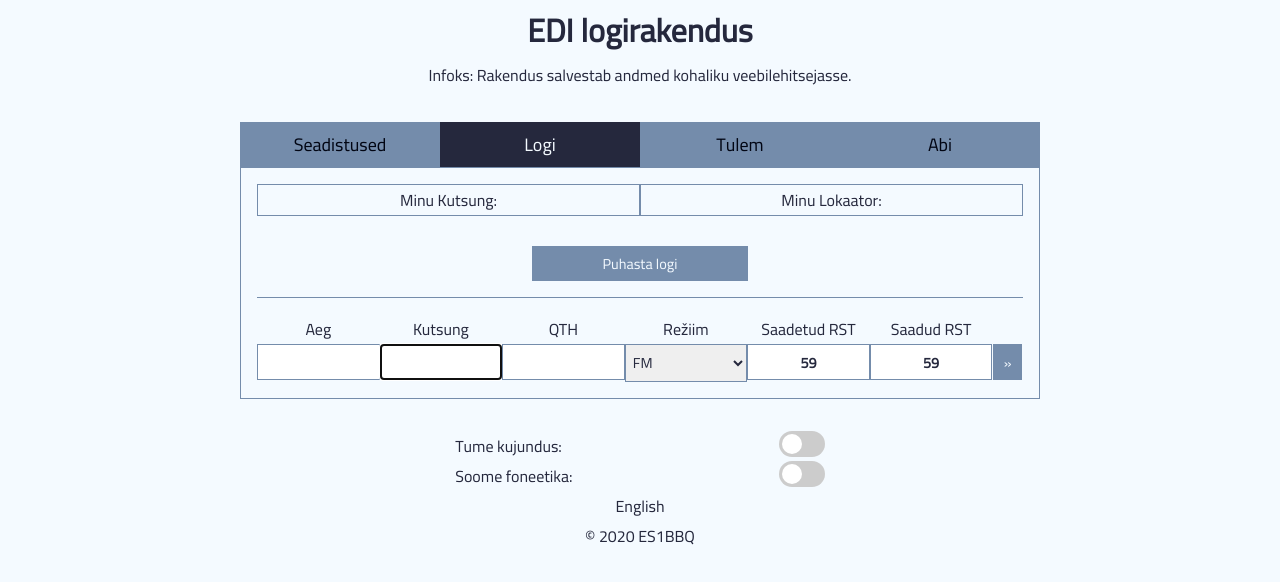
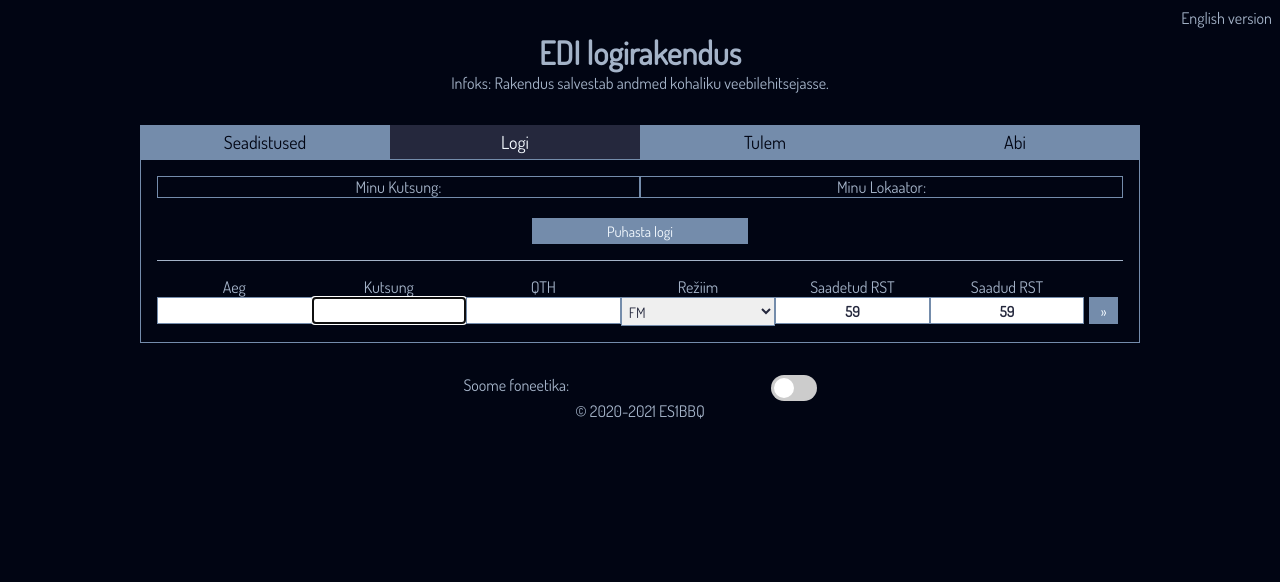
Before and after one commit to ES1BBQ/EDI, a plain HTML site: page index.html in a window 1280 px wide. Drawn offline with Linux system fonts and the light colour scheme.

Commit message:
remove light design, make container wider

```diff
--- a/index.html
+++ b/index.html
@@ -26,10 +26,13 @@
 </head>
 <body>
 
-<div class="header centered">
+<header>
     <h1>EDI logirakendus</h1>
     Infoks: Rakendus salvestab andmed kohaliku veebilehitsejasse.
-</div>
+    <div class="corner">
+        <a href="en.html">English version</a>
+    </div>
+</header>
 
 <div class="wrapper">
     <div class="tabs-container">
@@ -212,15 +215,8 @@
     </div>
 </div>
 
-<div class="footer centered">
+<footer>
     <div>
-        <div>
-            <label for="dark_mode">Tume kujundus:</label>
-            <label class="switch">
-                <input type="checkbox" id="dark_mode">
-                <span class="slider"></span>
-            </label>
-        </div>
         <div>
             <label for="finnish_fonetics">Soome foneetika:</label>
             <label class="switch">
@@ -229,11 +225,11 @@
             </label>
         </div>
         <div>
-            <a href="en.html">English</a>
+
         </div>
     </div>
-    &copy; 2020 ES1BBQ
-</div>
+    &copy; 2020-2021 ES1BBQ
+</footer>
 
 <script src="app.js" type="application/javascript"></script>
 <!-- Global site tag (gtag.js) - Google Analytics -->
--- a/style.css
+++ b/style.css
@@ -1,4 +1,28 @@
-/* General styles */
+@import url(https://fonts.googleapis.com/css?family=Quicksand);
+@import url(https://fonts.googleapis.com/css2?family=Dosis&display=swap);
+
+/**
+ * Color scheme
+ *
+ * Light (Grayish blue): #A4B3C8
+ * Dark (Rich Black FOGRA 29): #010513
+ * Red (Ruby Red): #A31621
+ * Green (Ao English): #157F1F
+ * Yellow (Maximum Yellow Red): #FFC857
+ */
+
+:root {
+    --main-colorschema-bg: #010513;
+    --main-colorschema-fg: #A4B3C8;
+    --main-colorschema-red: #A31621;
+    --main-colorschema-green: #157F1F;
+    --main-colorschema-yellow: #FFC857;
+}
+
+/**
+ * General styles
+ */
+
 *,
 *::before,
 *::after {
@@ -7,17 +31,14 @@
     border: 0;
     box-sizing: border-box;
     list-style: none;
+    font-family: 'Dosis', sans-serif;
 }
 
 html, body {
     width: 100%;
     height: 100%;
-    font-size: 1.00em;
-    font-family: 'Cairo', sans-serif;
-    color: #25283D;
-    background-color: #F4FAFF;
-    -webkit-transition: .4s;
-    transition: .4s;
+    background-color: var(--main-colorschema-bg);
+    color: var(--main-colorschema-fg);
 }
 
 a {
@@ -25,17 +46,34 @@ a {
     text-decoration: none;
 }
 
-.header {
-    margin-bottom: 2em;
+a:hover {
+    text-decoration: underline;
 }
 
-.footer {
-    margin-top: 2em;
+header, footer {
+    margin: 2em;
+    text-align: center;
 }
+
+hr {
+    width: 100%;
+    margin: 1em 0;
+    border-bottom: 1px solid var(--main-colorschema-fg);
+}
+
+.corner {
+    position: fixed;
+    top: 0.5em;
+    right: 0.5em;
+}
+
+/**
+ * Wrapper and content
+ */
 
 .wrapper {
     width: 90%;
-    max-width: 800px;
+    max-width: 1000px;
     margin: 0 auto;
 }
 
@@ -62,7 +100,6 @@ input, textarea, select, button, .button {
     width: 30em;
     padding: 0.2rem;
     font-size: 0.9em;
-    font-family: 'Cairo', sans-serif;
     -webkit-transition: .4s;
     transition: .4s;
 }
@@ -95,12 +132,6 @@ label {
     width: 25%;
 }
 
-hr {
-    width: 100%;
-    margin: 1em 0;
-    border-bottom: 1px solid #748CAB;
-}
-
 #locator {
     width: 25em;
     max-width: 100%;
@@ -125,7 +156,7 @@ hr {
 
 #log_entry div:nth-child(7n), #log .logRow div:nth-child(7n) {
     width: 4%;
-    border: 0px;
+    border: 0;
 }
 
 #log {
@@ -324,7 +355,10 @@ body.dark_mode {
 }
 
 /* hack for locate-me button */
-label { position: relative; }
+label {
+    position: relative;
+}
+
 label > button {
     position: absolute;
     right: 0;
```
Lines whose indentation alone changed are shown as unchanged.
